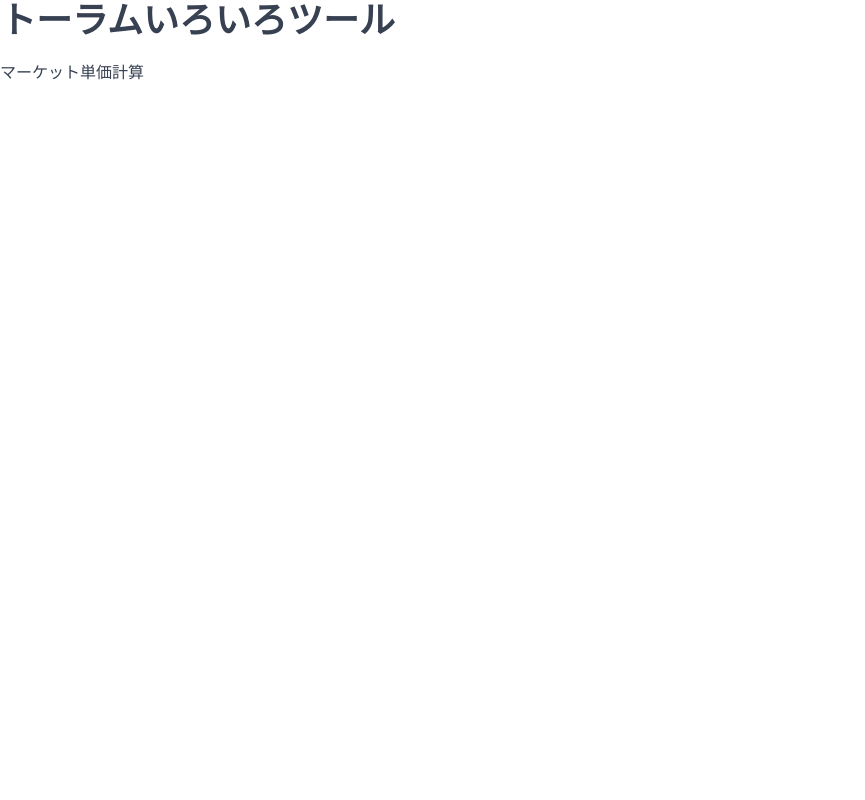
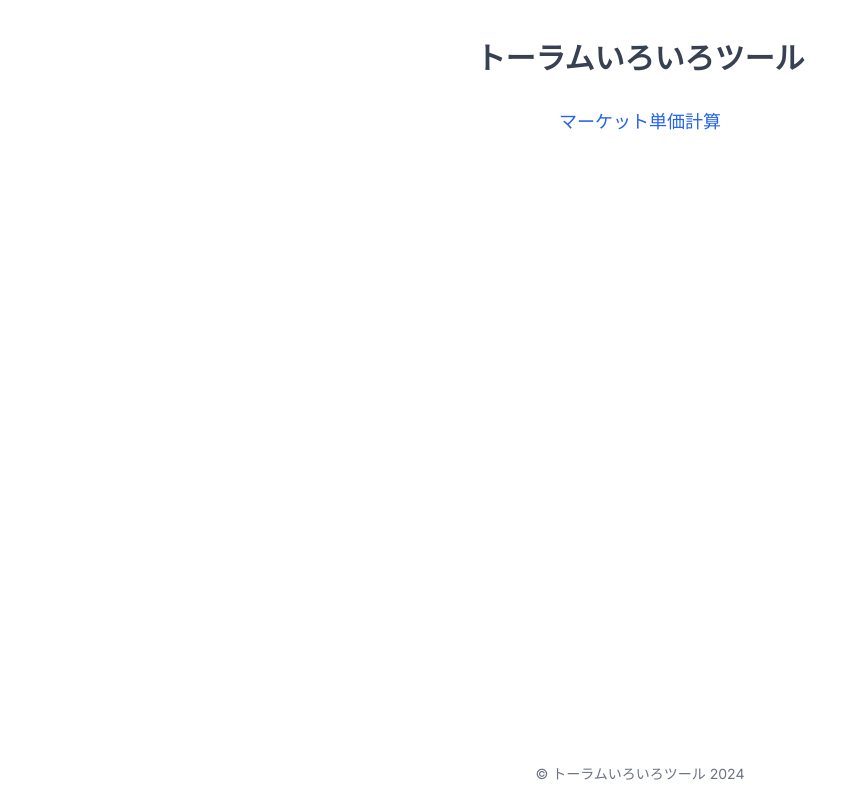
Before and after one commit to nukko-wq/toram-tools, a Next.js app: page / in a window 1280 px wide. Shown: the whole page, without its empty margins (0-865 px from the left). Built offline with nearby package versions, Linux system fonts and the light colour scheme.

Commit message:
レイアウトの変更

```diff
--- a/src/app/market/page.tsx
+++ b/src/app/market/page.tsx
@@ -38,7 +38,7 @@ const Page = () => {
       </div>
       <footer className="mt-auto items-center p-4">
         <aside className="items-center flex flex-row justify-center">
-          <p className="pl-3">© トーラムいろいろツール 2024</p>
+          <p className="text-sm text-gray-500">© トーラムいろいろツール 2024</p>
         </aside>
       </footer>
     </main>
--- a/src/app/page.tsx
+++ b/src/app/page.tsx
@@ -2,17 +2,24 @@ import Link from "next/link"
 
 export default function Home() {
   return (
-    <main className="flex flex-col">
-      <h1 className="text-4xl font-bold text-gray-700">
+    <main className="flex flex-col justify-center min-h-screen">
+      <div className="mt-10">
+      <h1 className="text-center text-3xl font-bold text-gray-700">
         トーラムいろいろツール
       </h1>
-      <div className="w-full max-w-xl mt-5">
+      <div className="w-full text-center mt-8">
         <ul>
           <li>
-            <Link href="/market">マーケット単価計算</Link>
+            <Link href="/market" className="text-lg text-blue-600 hover:underline">マーケット単価計算</Link>
           </li>
         </ul>
       </div>
+      </div>
+      <footer className="mt-auto items-center p-4">
+        <aside className="items-center flex flex-row justify-center">
+          <p className="text-sm text-gray-500">© トーラムいろいろツール 2024</p>
+        </aside>
+      </footer>
     </main>
   )
 }
```
